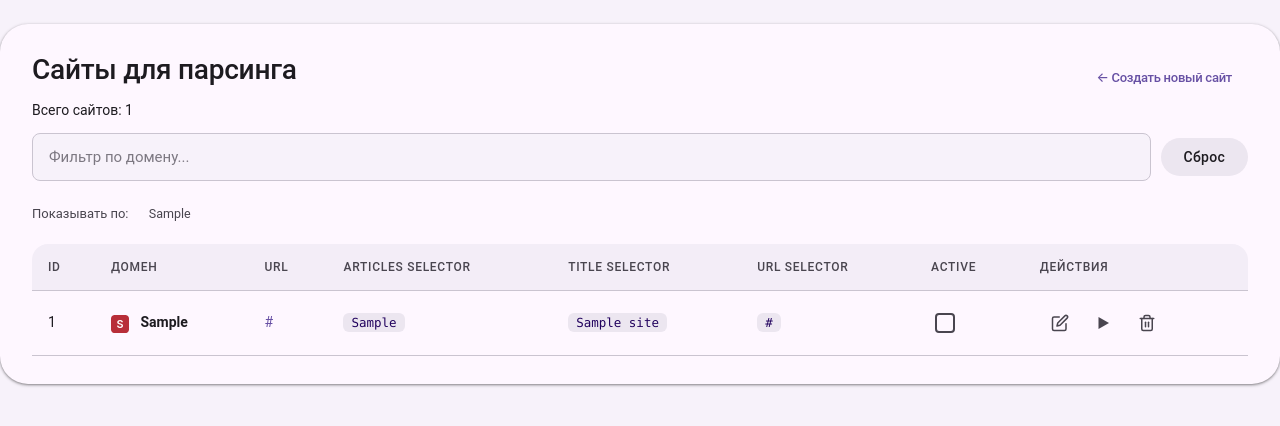
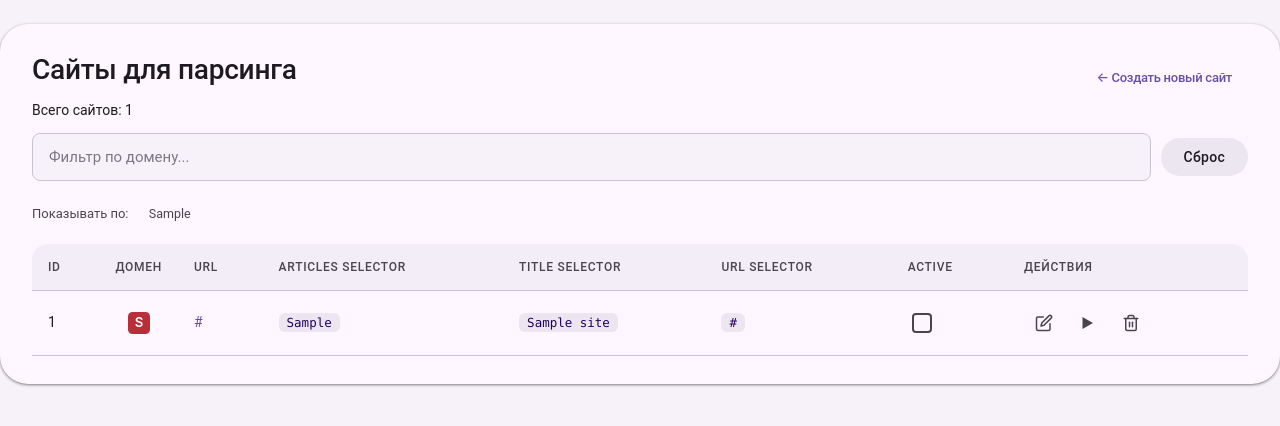
Before and after one commit to offf-dev/python-parser, a Flask app: template services/fe-articles/templates/sites.html in a window 1280 px wide. Shown: the part 62-488 px from the top of the page. Run offline with Flask 3, Linux system fonts and the light colour scheme; the template is opened without the code that fills it: most values are stand-ins (such as "Sample title", 1, 10 or a date in 2020); data that the repository does not hold is empty.

Commit message:
sites: domain column = favicon-only with title tooltip; medium override
- /sites: 'Домен' column now renders only the favicon (22×22) with the
  full site_key in title attribute. Hover to see the name.
- favicon route: per-domain override map (_FAVICON_OVERRIDES) — for
  medium.com we now download the user-supplied miro.medium.com URL
  instead of medium's tiny default 'M' favicon
- improved ext detection: read Content-Type from response, fall back
  to URL path. Override URLs without file extension now save with
  correct extension

Co-Authored-By: Claude Opus 4.7 (1M context) <noreply@anthropic.com>

```diff
--- a/services/fe-articles/routes/favicons.py
+++ b/services/fe-articles/routes/favicons.py
@@ -28,6 +28,13 @@ bp = Blueprint("favicons", __name__)
 CACHE_DIR = "static/icons"
 CACHE_TTL_SECONDS = 30 * 24 * 3600  # 30 дней
 ALLOWED_EXTS = {"ico", "png", "svg", "jpg", "jpeg", "gif", "webp"}
+
+# Точечные оверрайды — когда автопарсинг <link rel=icon> даёт плохую иконку
+# (например, medium.com отдаёт мелкую плоскую "M" которая теряется),
+# подсовываем нужный URL вручную. Будет скачан и закэширован как обычно.
+_FAVICON_OVERRIDES = {
+    "medium.com": "https://miro.medium.com/v2/5d8de952517e8160e40ef9841c781cdc14a5db313057fa3c3de41c6f5b494b19",
+}
 
 # Заголовки чтобы прикинуться браузером (некоторые сайты режут python-requests)
 _HEADERS = {
@@ -72,6 +79,10 @@ def _fetch_favicon(domain: str) -> str | None:
     site_url = f"https://{domain}/"
 
     candidate_urls = []
+    # Override берём в первую очередь — если успешно скачается, до парсинга
+    # сайта не дойдём.
+    if domain in _FAVICON_OVERRIDES:
+        candidate_urls.append(_FAVICON_OVERRIDES[domain])
     try:
         r = requests.get(site_url, headers=_HEADERS, timeout=5, allow_redirects=True)
         if r.ok:
@@ -89,18 +100,29 @@ def _fetch_favicon(domain: str) -> str | None:
     # Fallback: стандартный /favicon.ico
     candidate_urls.append(urljoin(site_url, "/favicon.ico"))
 
+    _CT_TO_EXT = {
+        "image/png": "png", "image/jpeg": "jpg", "image/jpg": "jpg",
+        "image/svg+xml": "svg", "image/x-icon": "ico",
+        "image/vnd.microsoft.icon": "ico", "image/gif": "gif", "image/webp": "webp",
+    }
     for cand in candidate_urls:
         try:
-            ext = urlparse(cand).path.rsplit(".", 1)[-1].lower().split("?")[0]
-            if ext not in ALLOWED_EXTS:
-                ext = "ico"
             resp = requests.get(cand, headers=_HEADERS, timeout=5, allow_redirects=True)
-            if resp.ok and resp.content and len(resp.content) > 50:
-                path = os.path.join(CACHE_DIR, f"{safe}.{ext}")
-                with open(path, "wb") as f:
-                    f.write(resp.content)
-                logger.info(f"favicon saved: {domain} → {path} ({len(resp.content)}B)")
-                return path
+            if not (resp.ok and resp.content and len(resp.content) > 50):
+                continue
+            # Сначала смотрим Content-Type ответа, потом расширение из URL
+            ct = resp.headers.get("Content-Type", "").split(";")[0].strip().lower()
+            if ct in _CT_TO_EXT:
+                ext = _CT_TO_EXT[ct]
+            else:
+                ext = urlparse(cand).path.rsplit(".", 1)[-1].lower().split("?")[0]
+                if ext not in ALLOWED_EXTS:
+                    ext = "ico"
+            path = os.path.join(CACHE_DIR, f"{safe}.{ext}")
+            with open(path, "wb") as f:
+                f.write(resp.content)
+            logger.info(f"favicon saved: {domain} → {path} ({len(resp.content)}B, ct={ct})")
+            return path
         except Exception as e:
             logger.warning(f"favicon download failed {cand}: {e}")
     return None
--- a/services/fe-articles/static/css/style.css
+++ b/services/fe-articles/static/css/style.css
@@ -390,6 +390,12 @@ td.cell-site-key {
     word-break: break-all;
     max-width: 280px;
 }
+td.cell-favicon {
+    width: 32px;
+    text-align: center;
+    padding: 8px;
+}
+.favicon--solo { margin-right: 0; }
 
 /* M3 Switch-style чекбокс */
 .checkbox {
--- a/services/fe-articles/templates/sites.html
+++ b/services/fe-articles/templates/sites.html
@@ -33,11 +33,11 @@
         {% for site in sites %}
         <tr>
             <td>{{ site.id }}</td>
-            <td class="cell-site-key">
+            <td class="cell-favicon">
                 <img src="/favicon/{{ site.site_key.split('/')[0] }}"
                      data-domain="{{ site.site_key.split('/')[0] }}"
-                     alt="" width="18" height="18" class="favicon" loading="lazy">
-                <strong>{{ site.site_key }}</strong>
+                     alt="{{ site.site_key }}" title="{{ site.site_key }}"
+                     width="22" height="22" class="favicon favicon--solo" loading="lazy">
             </td>
             <td><a href="{{ site.url }}" target="_blank" rel="noopener">{{ site.url }}</a></td>
             <td><code>{{ site.articles_selector or '-' }}</code></td>
```
